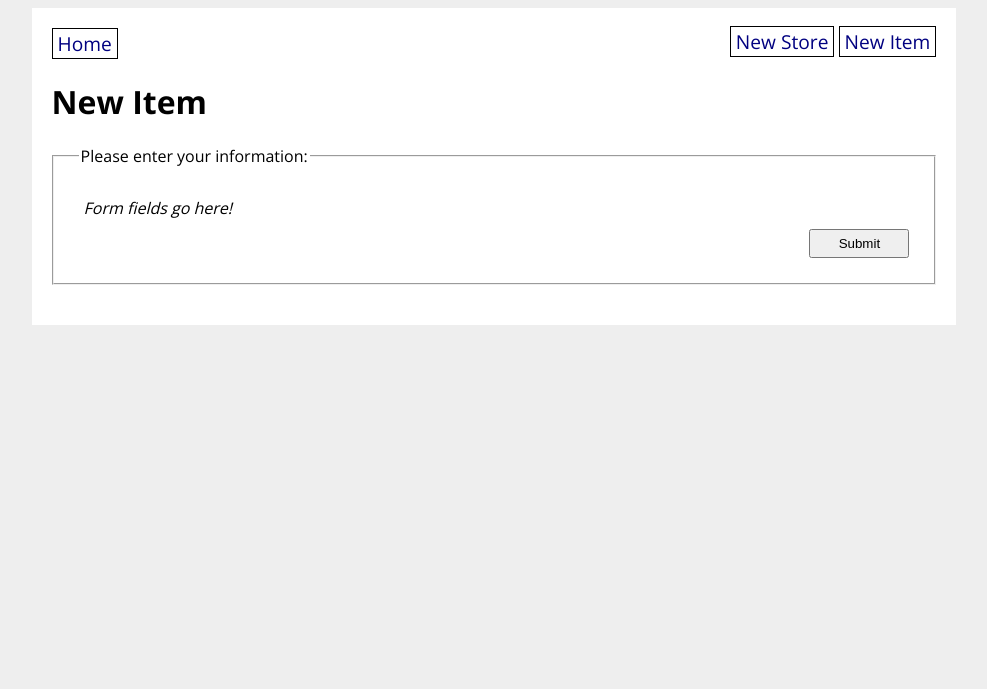
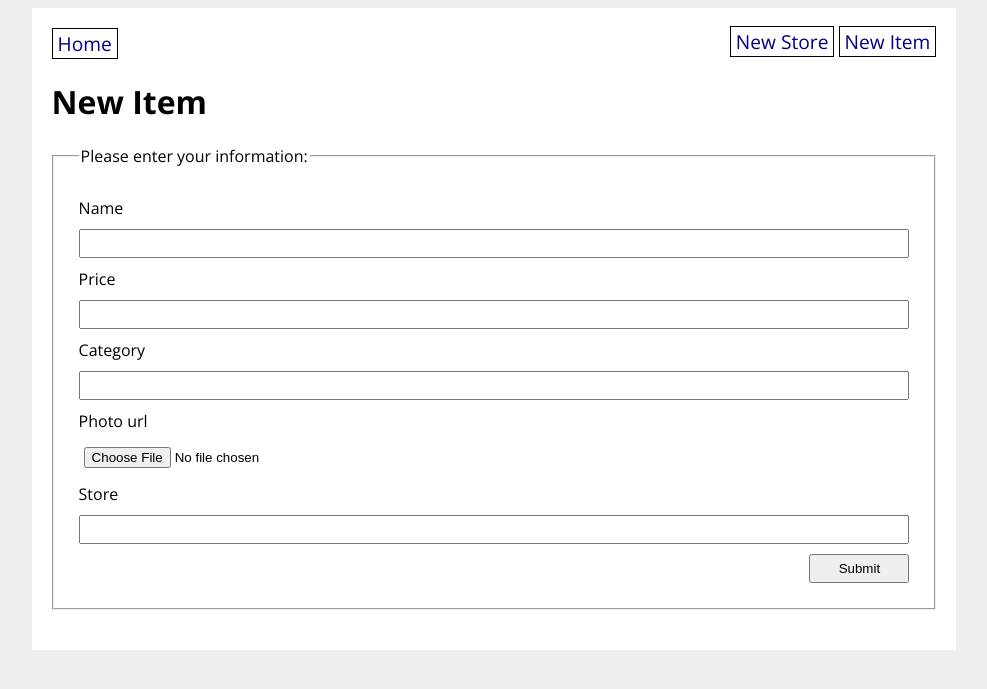
Before and after one commit to oconda90/Hw3-4-BEW1.2, a Python web app: template BEW-1.2-Forms-Homework-main/grocery_app/templates/new_item.html in a window 1280 px wide. Shown: the top 689 px of the page, without its empty margins (146-1133 px from the left). Run offline with Jinja, Linux system fonts and the light colour scheme; the template is opened without the code that fills it, so the values that code supplies are empty, except form fields; form fields are guessed from the names that the template uses.

Commit message:
finished templates

```diff
--- a/BEW-1.2-Forms-Homework-main/grocery_app/templates/new_item.html
+++ b/BEW-1.2-Forms-Homework-main/grocery_app/templates/new_item.html
@@ -3,17 +3,27 @@
 
 <h1>New Item</h1>
 
-<form>
+<form method="POST", action="{{ url_for('main.new_item') }}">
+    {{ form.csrf_token }}
     <fieldset>
         <legend>Please enter your information:</legend>
 
+        {{ form.name.label }}
+        {{ form.name }}
 
+        {{ form.price.label }}
+        {{ form.price }}
 
-        <!-- TODO: Remove the next paragraph and use the `form` object passed in
-            from the route to render a form. -->
-        <p><em>Form fields go here!</em></p>
+        {{ form.category.label }}
+        {{ form.category }}
 
-        <input type="submit" value="Submit">
+        {{ form.photo_url.label }}
+        {{ form.photo_url }}
+
+        {{ form.store.label }}
+        {{ form.store }}
+
+        {{ form.submit }}
     </fieldset>
 </form>
 
```
Also changed, not shown: BEW-1.2-Forms-Homework-main/grocery_app/templates/item_detail.html (+14 -5 lines), BEW-1.2-Forms-Homework-main/grocery_app/templates/new_store.html (+8 -8 lines), BEW-1.2-Forms-Homework-main/grocery_app/templates/store_detail.html (+7 -6 lines).
